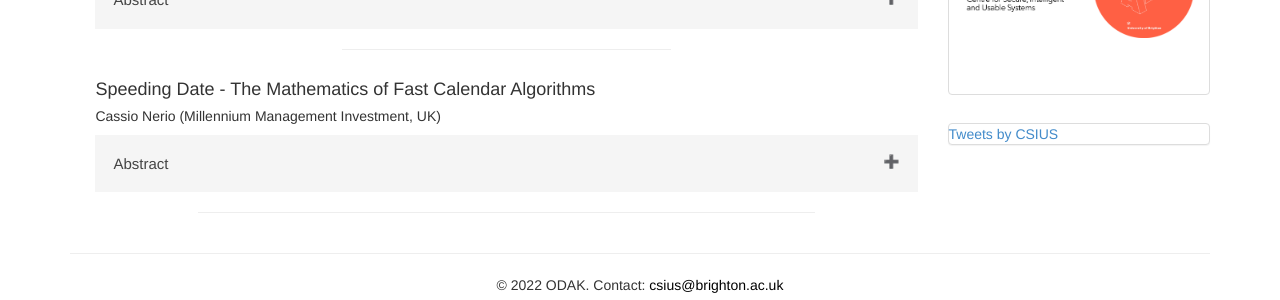
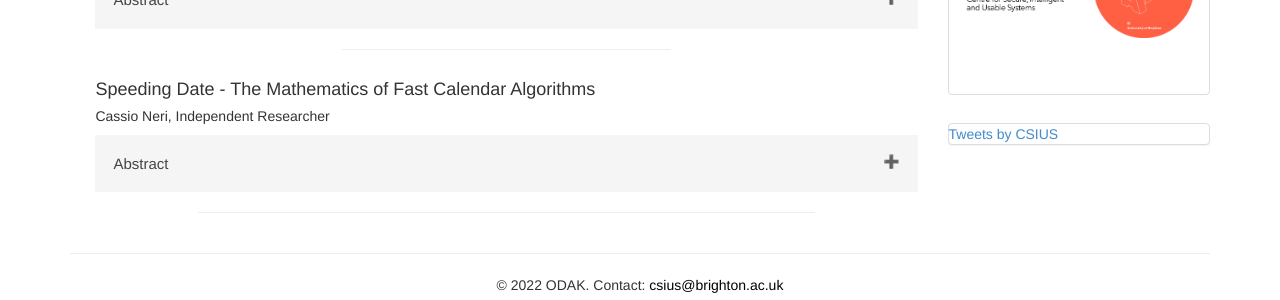
Before and after one commit to UniversityofBrighton/odak, a Jekyll site: the page built from _session/6ApplicationsOpenData.md, in a window 1280 px wide and 1200 px high. Shown: the part 876-1176 px from the top of the window. Built offline with Jekyll 4.4.1, drawn with Linux system fonts in a browser that asks for light colours; comment, search, counter and statistics services are not loaded.

Commit message:
Update talks.yml

```diff
--- a/_data/talks.yml
+++ b/_data/talks.yml
@@ -57,7 +57,7 @@
   talk_id: 8
 
 - title: "Speeding Date - The Mathematics of Fast Calendar Algorithms"
-  authors: "Cassio Nerio (Millennium Management Investment, UK)"
+  authors: "Cassio Neri, Independent Researcher"
   abstract: "This talk, a joint work with Prof. Lorenz Schneider of EM-Lyon, concerns fast calendar algorithms. I start by touching on the fascinating history of the Gregorian calendar, from its Roman origins until it got its current form in the 16th century. This evolution deeply impacts implementations of calendar algorithms in all types of software systems. Then, I progress to the study of Euclidean Affine Functions which provide the mathematical foundations of our algorithms. Specifically, I show some algebraic and numerical results that explain why our algorithms are so suited for modern superscalar CPUs. Along the talk, I present code snippets in C/C++ and x86_64 assembly and also benchmark results showing that our algorithms perform considerably faster than counterparts in Microsoft's .NET framework, OpenJDK, Android phones and other popular open source libraries. Literally billions of devices can benefit from our results. Actually many already are since I have contributed these algorithms to GCC's C++ Standard Library and to the Linux Kernel"
   session_id: 6
   talk_id: 9
```
